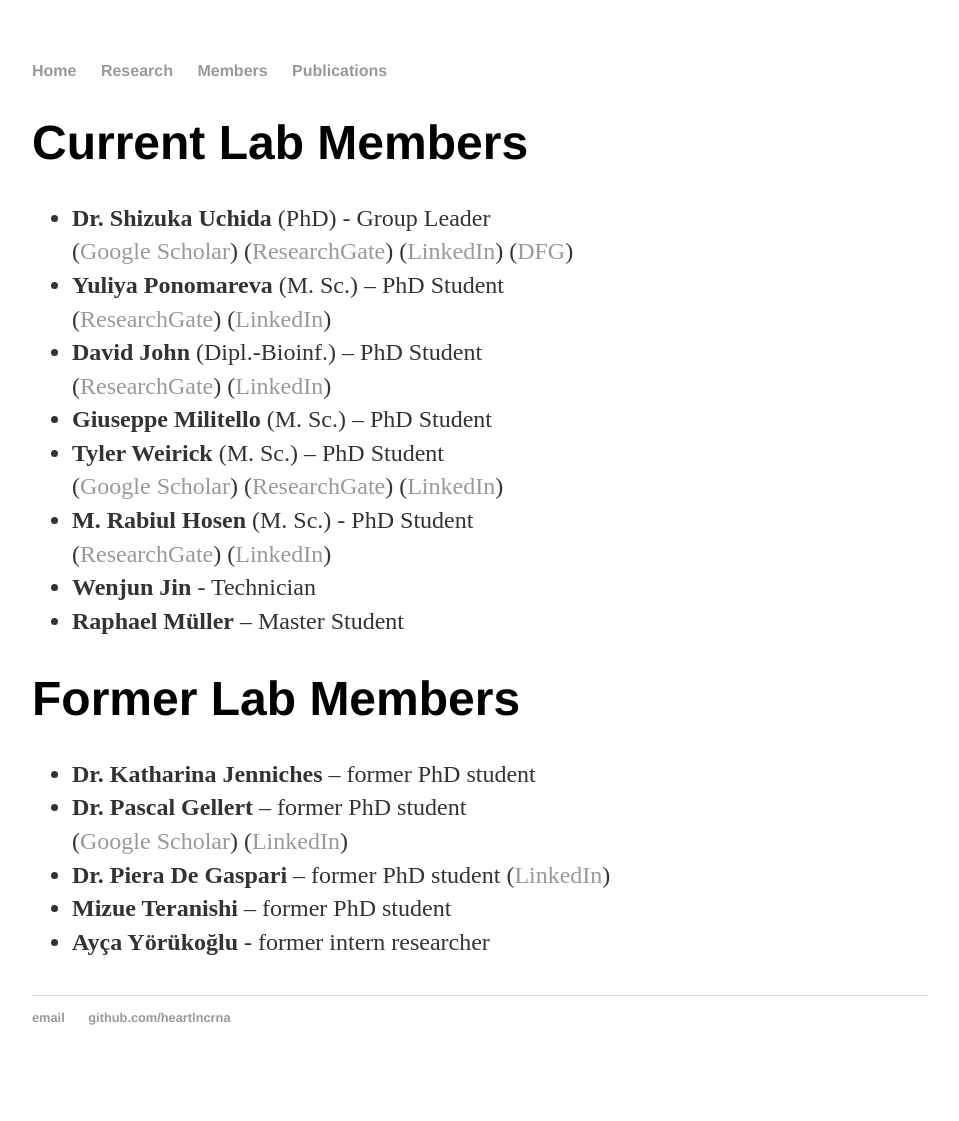
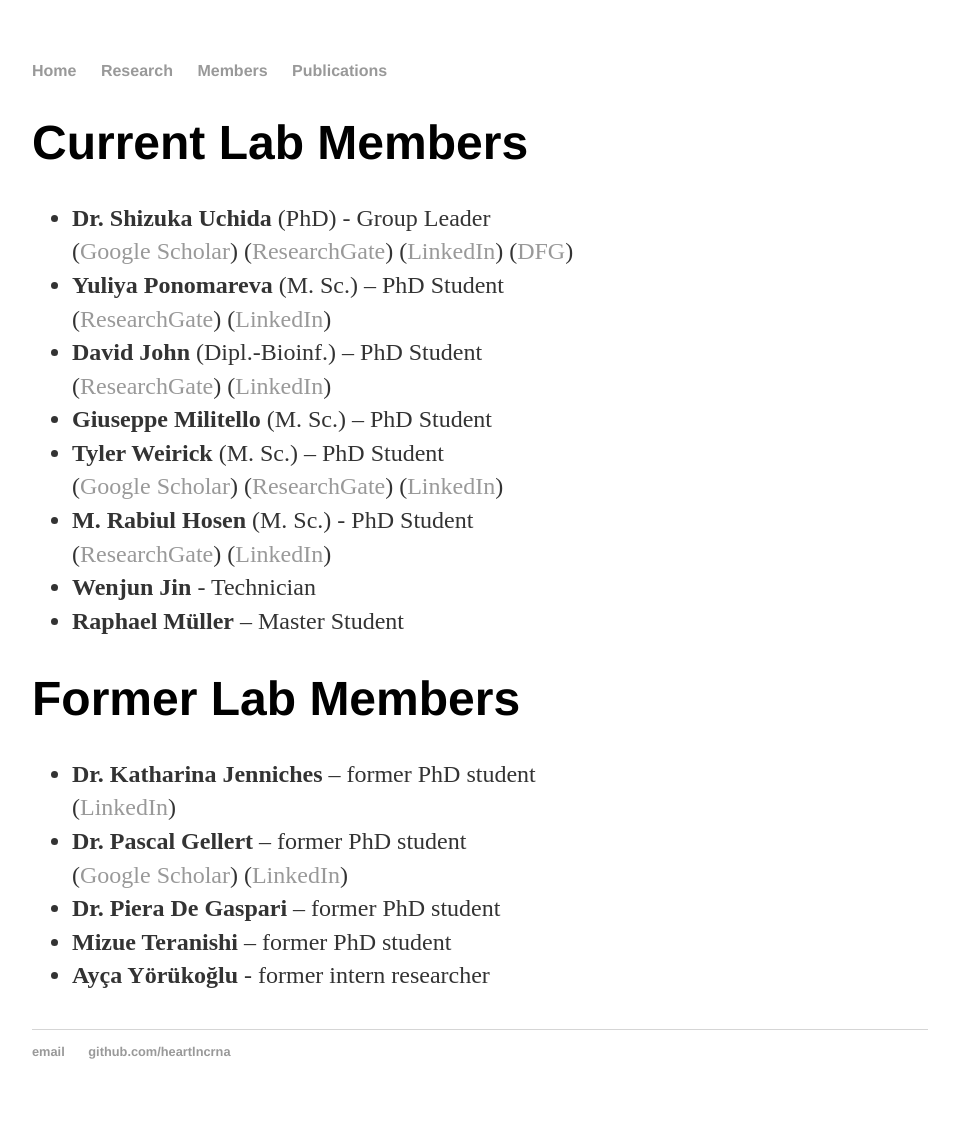
Before and after one commit to heartlncrna/heartlncrna.github.io, a Jekyll site: the page members/member_list.html, which Jekyll copies as it is, in a window 1280 px wide. Shown: the whole page, without its empty margins (160-1119 px from the left). Built offline with Jekyll 4.4.1, drawn with Linux system fonts in a browser that asks for light colours; before the commit the page ends 1087 px from its top, so only the background shows below that.

Commit message:
Update member_list.html

```diff
--- a/members/member_list.html
+++ b/members/member_list.html
@@ -69,6 +69,7 @@
 		<p class="ptNormal">
 			<ul>
 				<li><b>Dr. Katharina Jenniches</b> – former PhD student</li>
+					(<a href=https://www.linkedin.com/in/katharina-jenniches-77016b100"><span class="ptHyperlink">LinkedIn</span></a>)
 
 				<li><b>Dr. Pascal Gellert</b> – former PhD student</li>
 					(<a href="https://scholar.google.de/citations?user=D18nMz8AAAAJ&hl=en&authuser=1"><span class="ptHyperlink">Google Scholar</span></a>)
@@ -76,7 +77,6 @@
 				</li>
 
 				<li><b>Dr. Piera De Gaspari</b> – former PhD student
-						(<a href=https://www.linkedin.com/in/katharina-jenniches-77016b100"><span class="ptHyperlink">LinkedIn</span></a>)
 				</li>
 
 				<li><b>Mizue Teranishi</b> – former PhD student</li>
```
